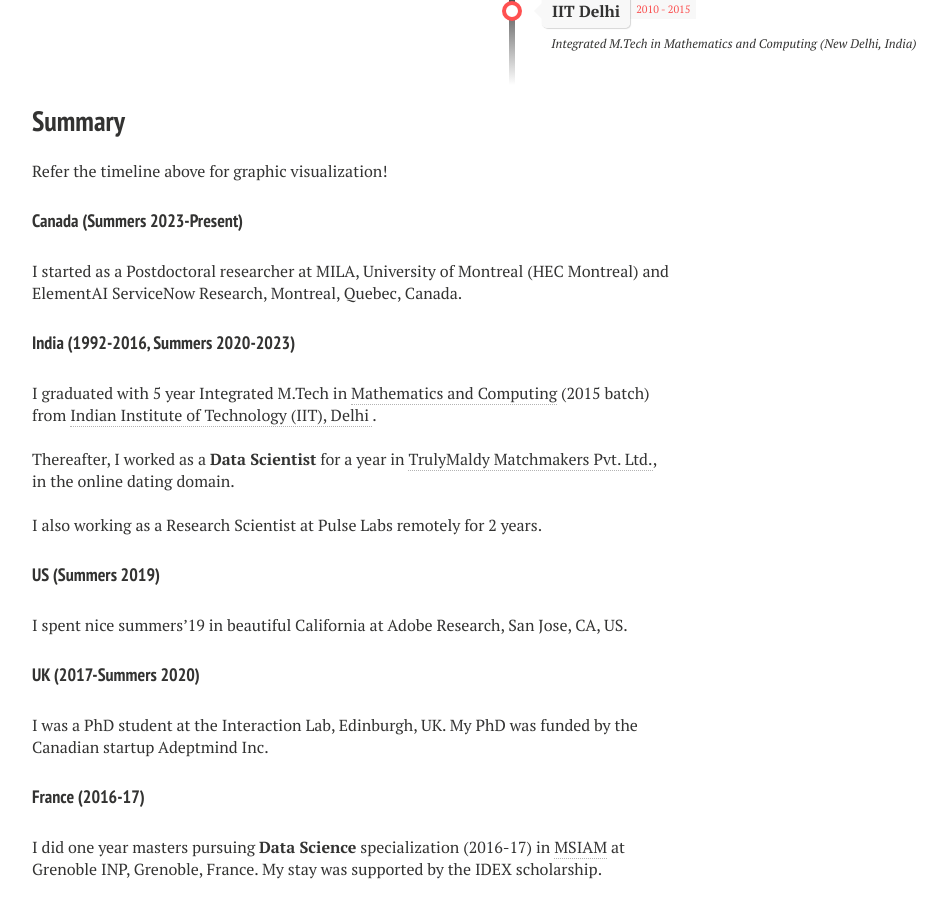
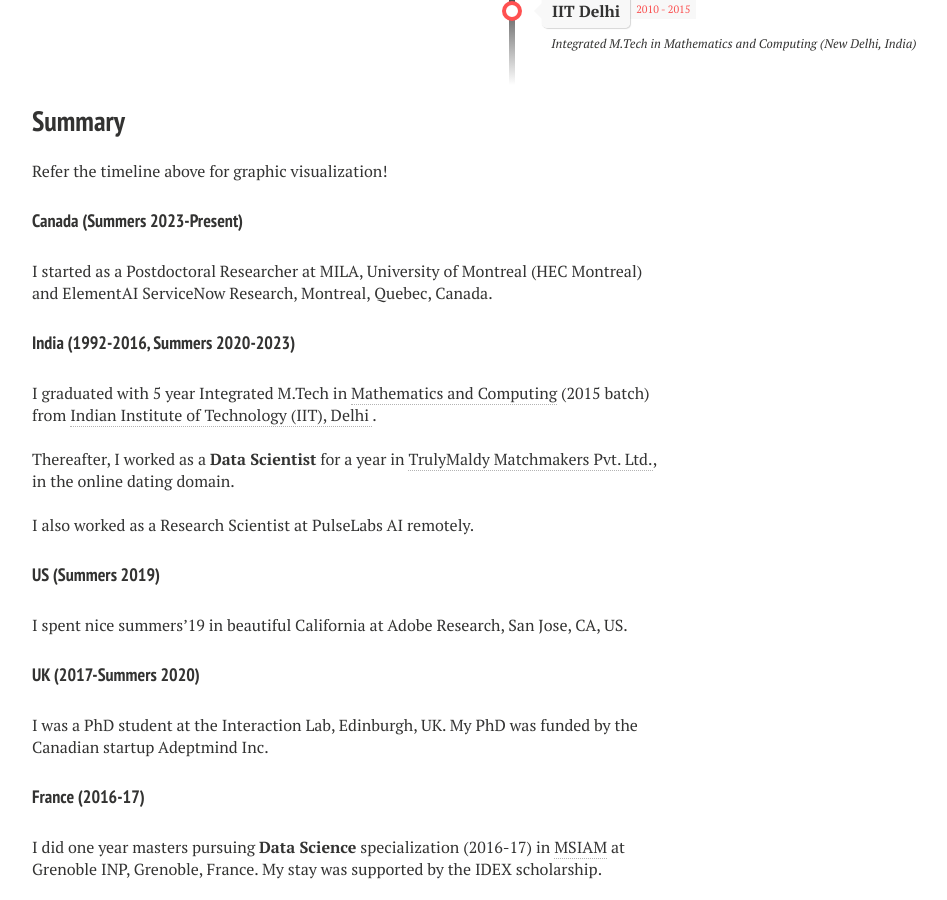
Before and after one commit to shubhamagarwal92/shubhamagarwal92.github.io, a Jekyll site: the page built from timeline.md, in a window 1280 px wide and 900 px high, scrolled down 1381 px. Shown: the whole window, without its empty margins (288-1235 px from the left). Built offline with Jekyll 4.4.1, drawn with Linux system fonts in a browser that asks for light colours; nearby versions of some CDN libraries.

Commit message:
Update timeline.md

```diff
--- a/timeline.md
+++ b/timeline.md
@@ -160,7 +160,7 @@
 Refer the timeline above for graphic visualization!
 
 #### Canada (Summers 2023-Present)
-I started as a Postdoctoral researcher at MILA, University of Montreal (HEC Montreal) and ElementAI ServiceNow Research, Montreal, Quebec, Canada.
+I started as a Postdoctoral Researcher at MILA, University of Montreal (HEC Montreal) and ElementAI ServiceNow Research, Montreal, Quebec, Canada.
 
 #### India (1992-2016, Summers 2020-2023)
 I graduated with 5 year Integrated M.Tech in <a href="http://maths.iitd.ac.in/">Mathematics and Computing</a> (2015 batch) from <a href="http://www.iitd.ac.in/">Indian Institute of Technology (IIT), Delhi </a>.
@@ -169,7 +169,7 @@
 Thereafter, I worked as a <strong>Data Scientist</strong> for a year in <a href="http://trulymadly.com/">TrulyMaldy Matchmakers Pvt. Ltd.</a>, in the online dating domain.
 <br />
 <br />
-I also working as a Research Scientist at Pulse Labs remotely for 2 years.
+I also worked as a Research Scientist at PulseLabs AI remotely.
 
 #### US (Summers 2019)
 I spent nice summers'19 in beautiful California at Adobe Research, San Jose, CA, US.
```
